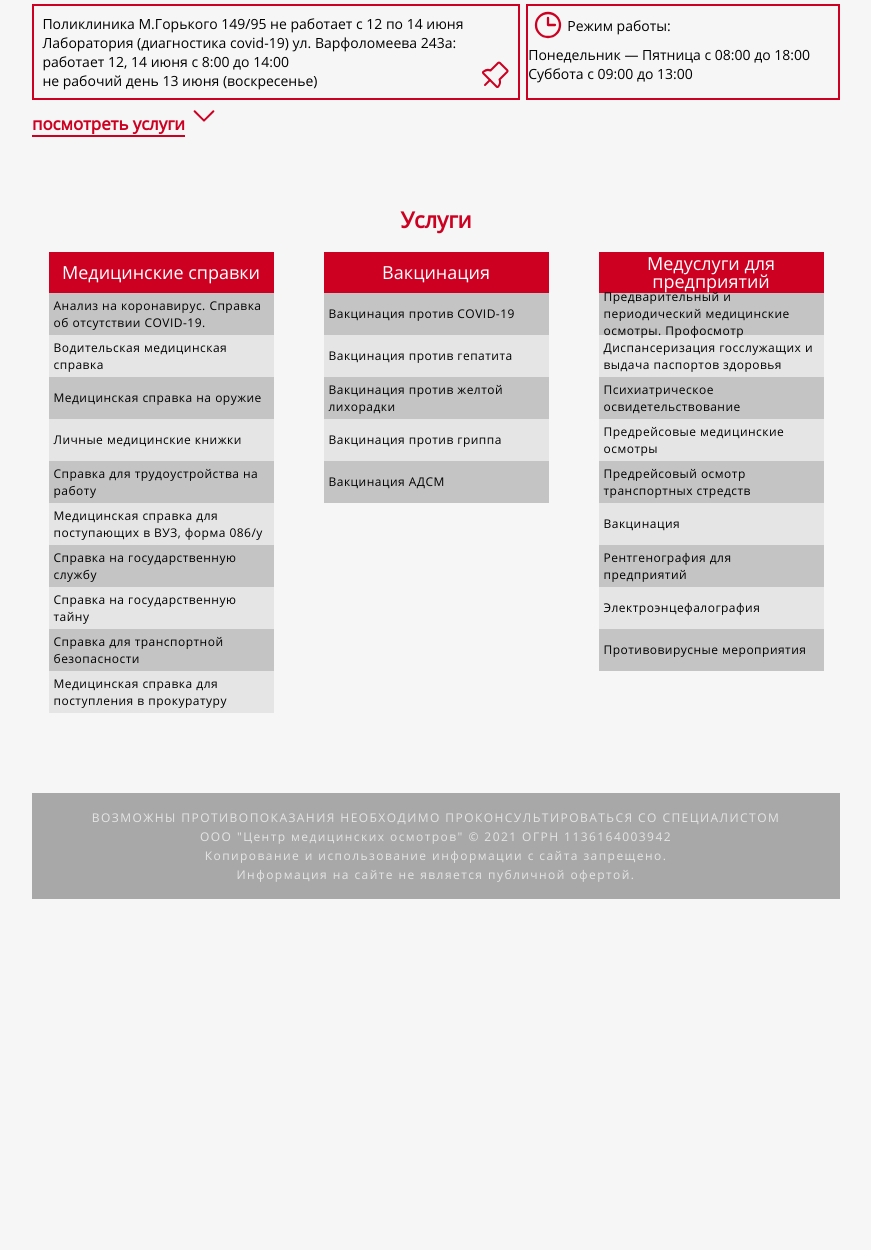
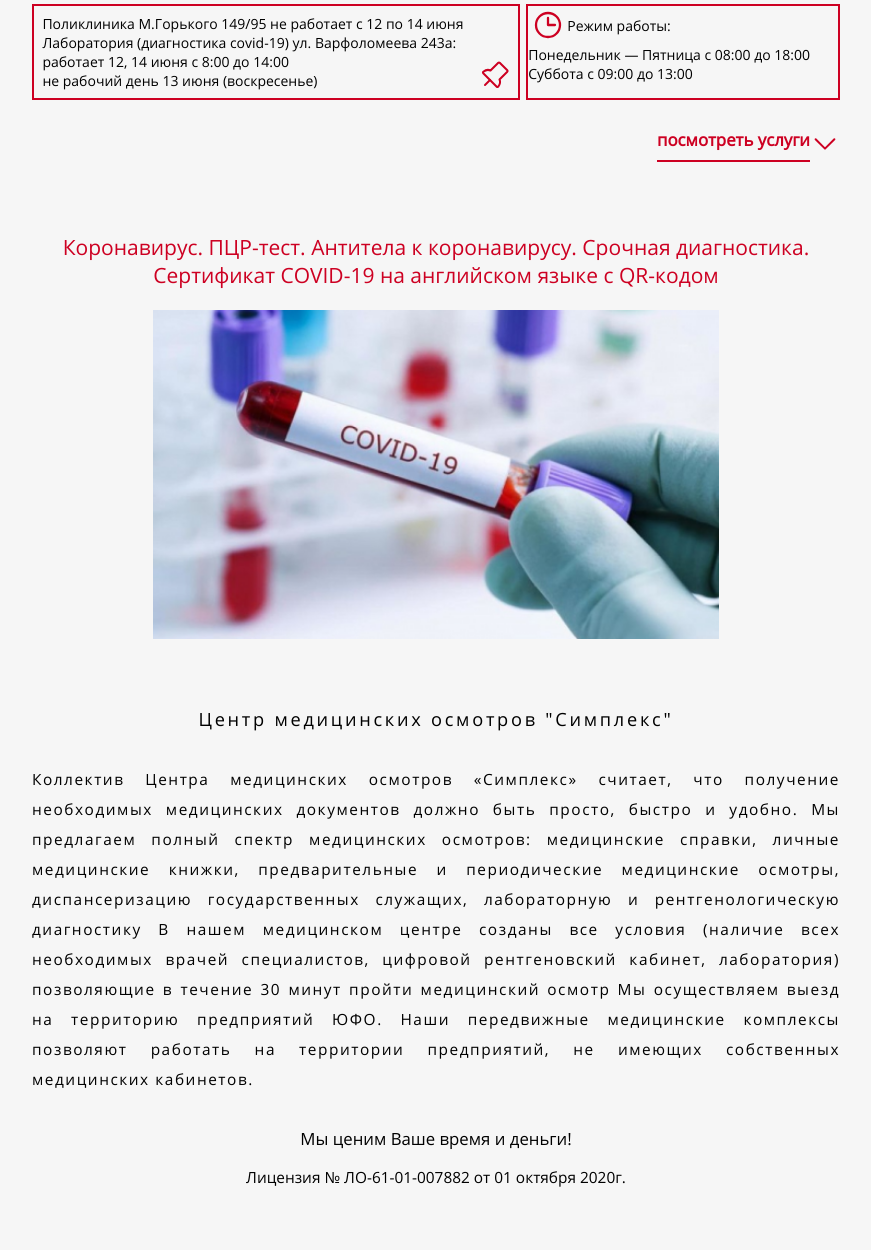
Before and after one commit to PopovDaniil/simplex-info, a plain HTML site: page index.html in a window 1280 px wide. Shown: the part 263-1513 px from the top of the page, without its empty margins (204-1075 px from the left). Before the commit the page ends 1162 px from the top, so only its background shows below. Drawn offline with Linux system fonts and the light colour scheme.

Commit message:
add new elements in main

```diff
--- a/index.html
+++ b/index.html
@@ -105,6 +105,40 @@
         </div>
 
         <article class="box center col">
+            <p class="headText">
+                Коронавирус. ПЦР-тест. Антитела к коронавирусу. Срочная диагностика.
+                Сертификат COVID-19 на английском языке с QR-кодом
+            </p>
+            <img class="picture" src="img/covid.png" alt="">
+        </article>
+
+        <article class="box center col">
+            <header class="headContent">
+                <p class="headContent__text">
+                    Центр медицинских осмотров "Симплекс"
+                </p>
+            </header>
+
+            <section class="mainContent">
+                <p class="mainContent__text">
+                    Коллектив Центра медицинских осмотров «Симплекс» считает, что получение необходимых медицинских документов должно быть просто, быстро и удобно.
+                    Мы предлагаем полный спектр медицинских осмотров: медицинские справки, личные медицинские книжки, предварительные и периодические медицинские осмотры, диспансеризацию государственных служащих, лабораторную и рентгенологическую диагностику
+                    В нашем медицинском центре созданы все условия (наличие всех необходимых врачей специалистов, цифровой рентгеновский кабинет, лаборатория) позволяющие в течение 30 минут пройти медицинский осмотр
+                    Мы осуществляем выезд на территорию предприятий ЮФО. Наши передвижные медицинские комплексы позволяют работать на территории предприятий, не имеющих собственных медицинских кабинетов.
+                </p>
+            </section>
+
+            <footer class="footerContent">
+                <p class="footerContent__headText">
+                    Мы ценим Ваше время и деньги!
+                </p>
+                <p class="footerContent__footText">
+                    Лицензия № ЛО-61-01-007882 от 01 октября 2020г.
+                </p>
+            </footer>
+        </article>
+
+        <article class="box center col">
             <header>
                 <h1>Услуги</h1>
             </header>
--- a/style.css
+++ b/style.css
@@ -207,18 +207,11 @@ h1 {
     display: flex;
     align-items: center;
 }
-.wraper__link{
-    border-bottom: 2px solid #CD0022;
-    font-weight: bold;
-    font-size: 1.2rem;
-    color: #CD0022;
-}
-
 main > article {
     margin: 50px 0;
 }
 
-body footer {
+body > footer {
     margin-top: 80px;
     padding: 15px 50px;
     text-align: center;
@@ -228,3 +221,37 @@ body footer {
     line-height: 19px;
     letter-spacing: 0.12em;
 }
+.wraper{
+    margin-top: 2em;
+    display: flex;
+    justify-content: flex-end;
+}
+.wraper__link{
+    border-bottom: 2px solid #CD0022;
+    font-weight: bold;
+    font-size: 1.2rem;
+    color: #CD0022;
+}
+.picture{
+    width: 70%;
+}
+.headText{
+    font-size: 1.5rem;
+    color: #CD0022;
+}
+.headContent__text{
+    font-size: 1.3rem;
+    color: #000000;
+    letter-spacing: 0.15em;
+}
+.mainContent__text{
+    letter-spacing: 0.1em;
+    line-height: 30px;
+    text-align: justify;
+}
+.footerContent__headText{
+    font-size: 1.2rem;
+}
+.footerContent__footText, .footerContent__headText, .headContent__text, .headText{
+    text-align: center;
+}
```
Also changed, not shown: img/covid.png (added).
